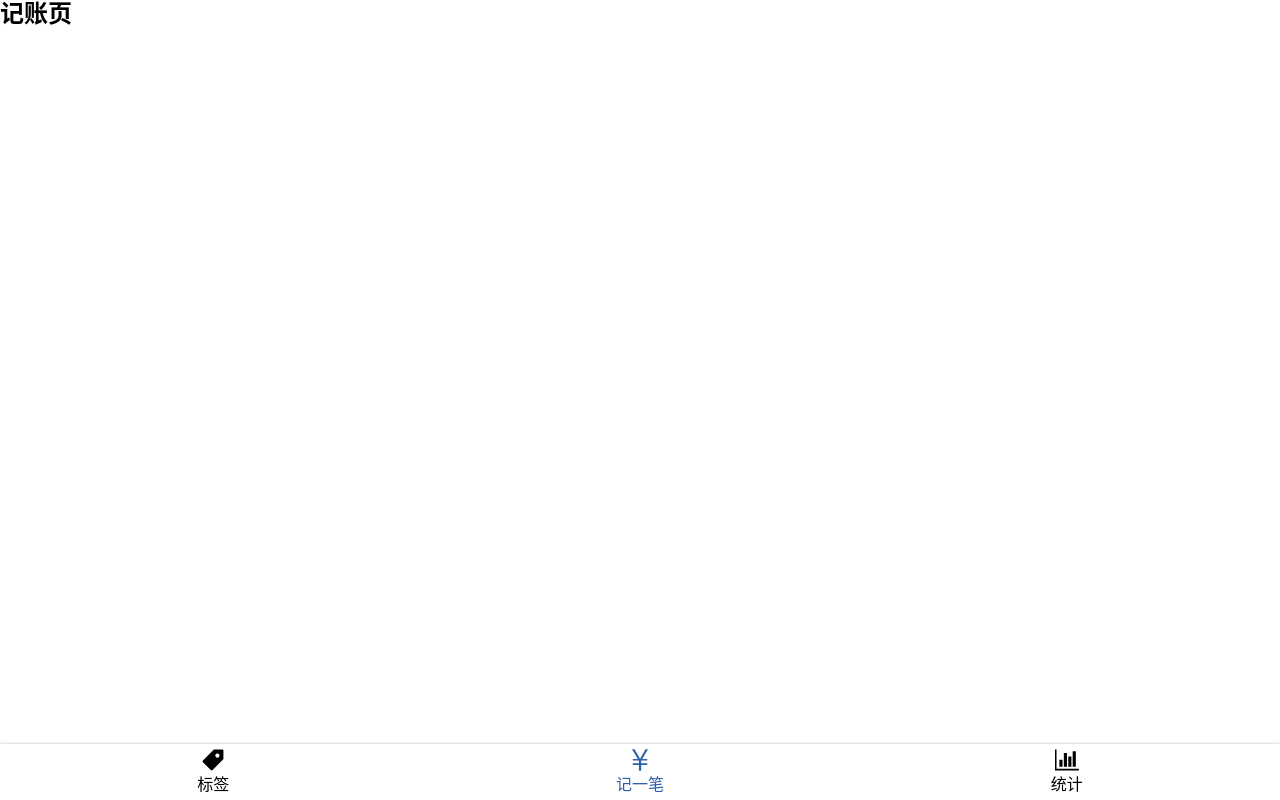
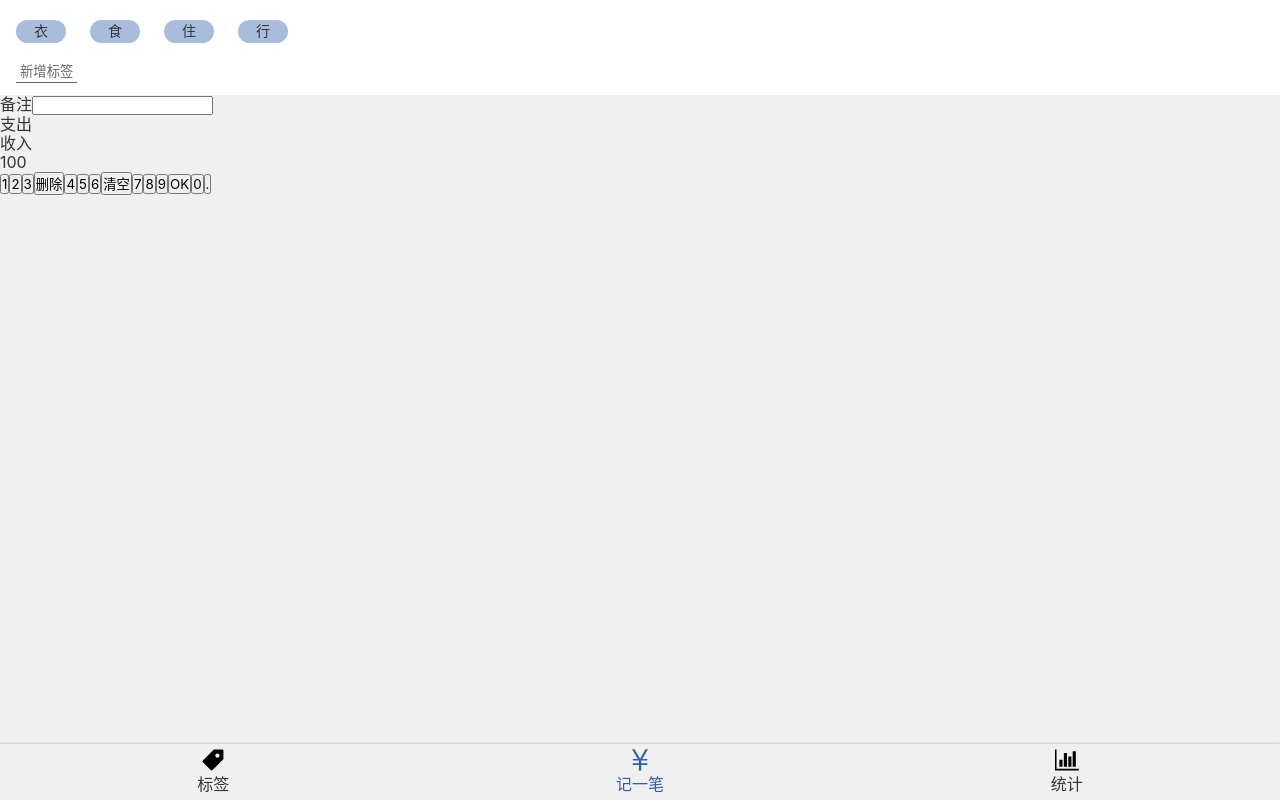
Before and after one commit to xiaoxiaoxiannv/dailycost-react, a React app: page /#/money in a window 1280 px wide. Built offline with nearby package versions, Linux system fonts and the light colour scheme.

Commit message:
Money.tsx里的TagsSection UI完成

```diff
--- a/src/App.tsx
+++ b/src/App.tsx
@@ -4,33 +4,38 @@
   Switch,
   Route,
   Redirect
-} from "react-router-dom";
+} from 'react-router-dom';
 import Tags from 'views/Tags';
 import Money from 'views/Money';
 import Statistics from 'views/Statistics';
 import NoMatch from 'views/NoMatch';
+import styled from 'styled-components';
 
-
+const AppWrapper = styled.div`
+ color: #333;
+`;
 
 function App() {
   return (
-    <Router>
+    <AppWrapper>
+      <Router>
         <Switch>
           <Route path="/tags">
-            <Tags />
+            <Tags/>
           </Route>
           <Route path="/money">
-            <Money />
+            <Money/>
           </Route>
           <Route path="/statistics">
-            <Statistics />
+            <Statistics/>
           </Route>
           <Redirect exact from='/' to='money'/>
           <Route path='*'>
             <NoMatch/>
           </Route>
         </Switch>
-    </Router>
+      </Router>
+    </AppWrapper>
   );
 }
 
--- a/src/index.scss
+++ b/src/index.scss
@@ -23,6 +23,10 @@
   font-family: $font-hei;
   font-size: 16px;
   line-height: 1.2;
+  background: rgb(240,240,240);
+}
+button{
+  font-family: inherit;
 }
 
 .icon{
--- a/src/views/Money.tsx
+++ b/src/views/Money.tsx
@@ -1,10 +1,86 @@
 import Layout from '../components/Layout';
 import React from 'react';
+import styled from 'styled-components';
+
+const TagsSection = styled.section`
+  background:rgb(255,255,255);
+  padding: 12px 16px;
+  >ol{
+    margin: 0 -12px;
+    >li{
+      background:rgb(168,189,220);
+      border-radius: 18px;
+      display:inline-block;
+      padding: 3px 18px;
+      font-size: 14px;
+      margin: 8px 12px;
+    }
+  }
+  >button{
+    background:none;
+    border: none;
+    padding: 2px 4px;
+    border-bottom: 1px solid #666;
+    color: #666;
+    margin-top: 8px;
+  }
+`;
+
+const NotesSection = styled.section`
+
+`;
+
+const CategorySection = styled.section`
+
+`;
+
+const NumberPadSection = styled.section`
+
+`;
 
 function Money() {
   return (
     <Layout>
-      <h2>记账页</h2>
+      <TagsSection>
+        <ol>
+          <li>衣</li>
+          <li>食</li>
+          <li>住</li>
+          <li>行</li>
+        </ol>
+        <button>新增标签</button>
+      </TagsSection>
+      <NotesSection>
+        <label>
+          <span>备注</span>
+          <input type="text"/>
+        </label>
+      </NotesSection>
+      <CategorySection>
+        <ul>
+          <li>支出</li>
+          <li>收入</li>
+        </ul>
+      </CategorySection>
+      <NumberPadSection>
+        <div>100</div>
+        <div>
+          <button>1</button>
+          <button>2</button>
+          <button>3</button>
+          <button>删除</button>
+          <button>4</button>
+          <button>5</button>
+          <button>6</button>
+          <button>清空</button>
+          <button>7</button>
+          <button>8</button>
+          <button>9</button>
+          <button>OK</button>
+          <button>0</button>
+          <button>.</button>
+        </div>
+      </NumberPadSection>
     </Layout>
   );
 }
```
